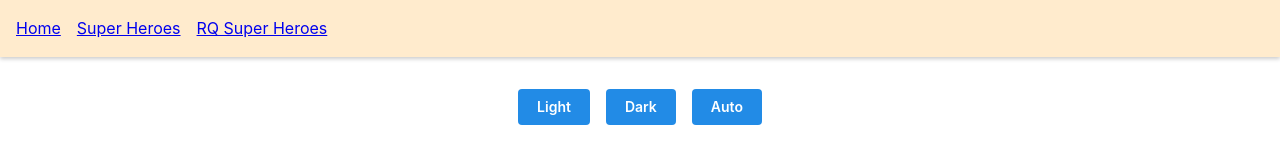
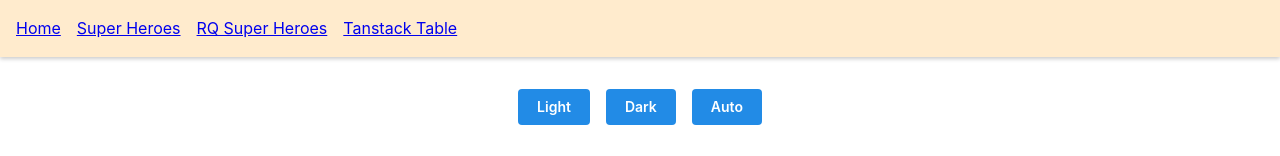
Before and after one commit to Laurence33/react-practice-projects, a Next.js app in the folder react-query-next-pages-mantine/: page / in a window 1280 px wide. Shown: the top 156 px of the page. Built offline with nearby package versions, Linux system fonts and the light colour scheme.

Commit message:
use tanstack react-table

```diff
--- a/react-query-next-pages-mantine/package.json
+++ b/react-query-next-pages-mantine/package.json
@@ -25,6 +25,7 @@
     "@mantine/hooks": "7.12.1",
     "@next/bundle-analyzer": "^14.2.4",
     "@tabler/icons-react": "^3.6.0",
+    "@tanstack/react-table": "^8.20.5",
     "axios": "^1.7.5",
     "json-server": "^1.0.0-beta.2",
     "next": "14.2.4",
--- a/react-query-next-pages-mantine/pages/_app.tsx
+++ b/react-query-next-pages-mantine/pages/_app.tsx
@@ -32,6 +32,9 @@ export default function App({ Component, pageProps }: AppProps) {
           <li>
             <Link href="/rq-super-heroes">RQ Super Heroes</Link>
           </li>
+          <li>
+            <Link href="/tanstack-table">Tanstack Table</Link>
+          </li>
         </ul>
       </nav>
 
```
Also changed, not shown: 2 other files (tests, documents, lock files or other folders).
